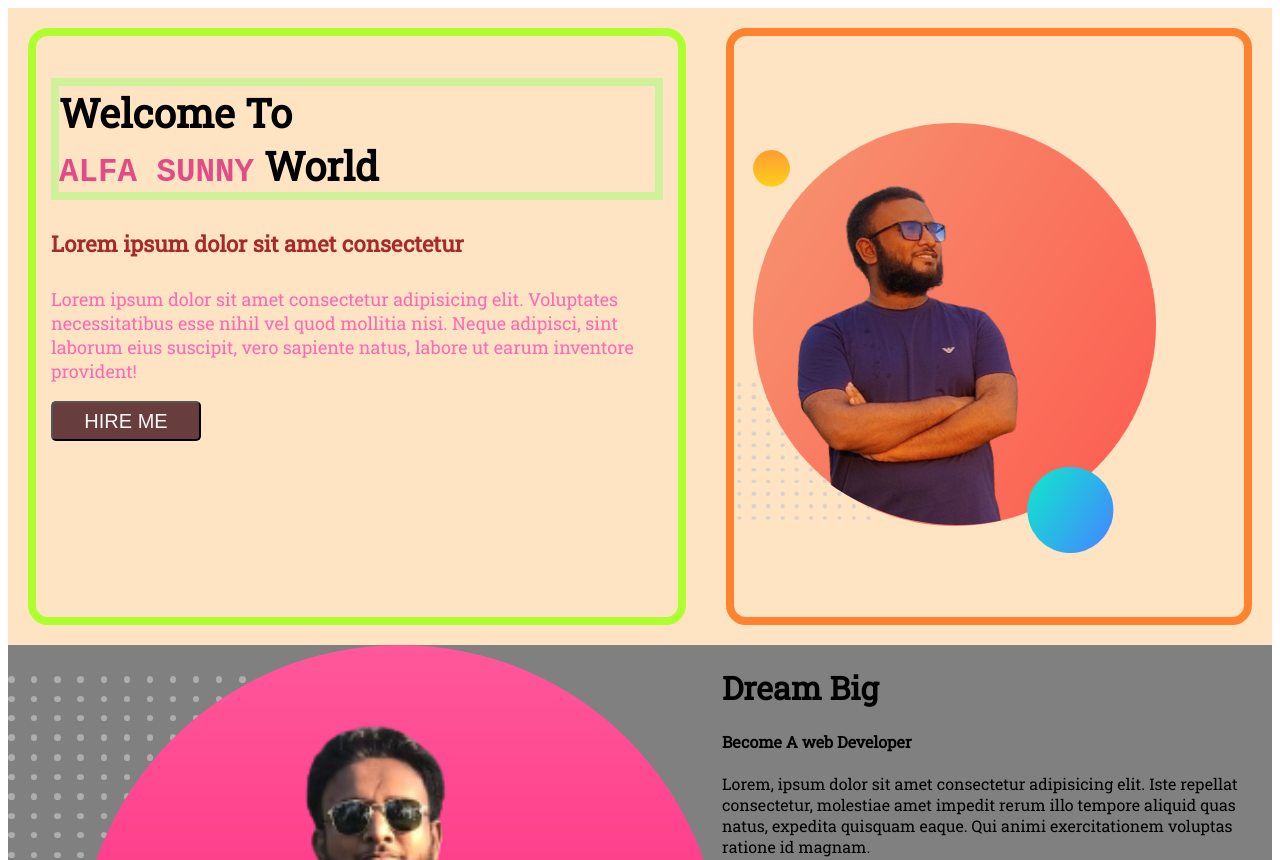
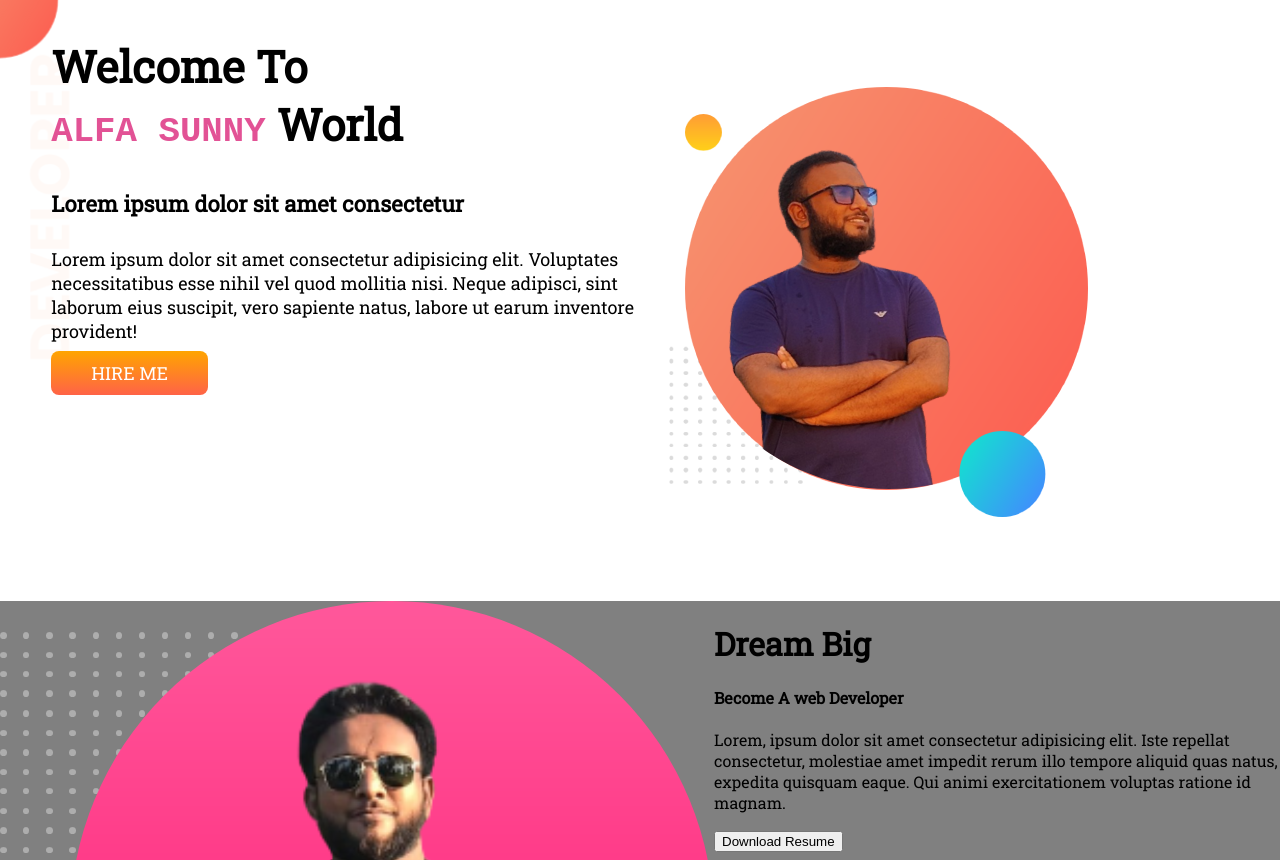
Before and after one commit to alfa22git/Developer-Protfulio, a plain HTML site: page index.html in a window 1280 px wide. Shown: the top 860 px of the page. Drawn offline with Linux system fonts and the light colour scheme.

Commit message:
Done Header Section.

```diff
--- a/index.html
+++ b/index.html
@@ -15,22 +15,23 @@
 
     <body>
 
-        <div class="header_Section">
-            <!-- <img src="images/top-banner.png" alt=""> -->
+        <section class="header_Section">
             <div class="header_text">
                 <h1>Welcome To <br> <samp class="user_name">ALFA SUNNY</samp> World</h1>
+
                 <h4>Lorem ipsum dolor sit amet consectetur</h4>
+
                 <p>Lorem ipsum dolor sit amet consectetur adipisicing elit. Voluptates necessitatibus esse nihil vel
                     quod mollitia nisi. Neque adipisci, sint laborum eius suscipit, vero sapiente natus, labore ut earum
                     inventore provident!</p>
-                <button>HIRE ME</button>
+
+                <a class="link_button" target="_blank" href="https://github.com/alfa22git"> HIRE ME</a>
             </div>
 
             <div class="header_image">
                 <img src="images/alfa_1.png" alt="">
             </div>
-        </div>
-
+        </section>
 
         <div class="middle_section">
             <div>
--- a/style.css
+++ b/style.css
@@ -1,55 +1,55 @@
 body{
     font-family: 'Crimson Text', serif;
     font-family: 'Roboto Slab', serif;
+    margin: 0%;
 }
 
 .header_Section{
     display: flex;
-    background-color: bisque;
+    margin-bottom: 20px;
+    background-image: url(images/top-banner.png);
+    background-repeat: no-repeat;
 
 }
 
 .header_Section h1{
-    border: 8px solid rgb(206, 241, 154);
-    font-size: 2.5em;
+    font-size: 2.75em;
 }
 
 .header_text{
-    border: 8px solid greenyellow;
-    border-radius: 20px;
-    padding: 15px;
-    margin: 20px;
-    width: 60%;
+    /* border: 8px solid greenyellow;
+    border-radius: 20px; */
+    padding-left: 4%;
+    width: 50%;
 
 }
 
 .header_text h4{
     font-size: 22px;
-    color: brown;
 }
 
 .header_text p{
-    color: hotpink;
     font-size: 18px;
 }
 
-.header_text button{
-    color: rgb(247, 247, 247);
-    background-color: rgb(104, 61, 61);
-    border-radius: 5px;
-    width: 150px;
-    height: 40px;
-    font-size: 20px;
+.link_button{
+    font-size: 18px;
+    color: rgb(255, 255, 255);
+    text-decoration: none;
+    background-image:linear-gradient(orange,tomato);
+    padding: 10px 40px;
+    border-radius: 8px;
 }
+
 .user_name{
     color: rgba(216, 24, 114, 0.748);
 
 }
 
 .header_image{
-    border: 8px solid rgb(255, 130, 47);
-    border-radius: 20px;
-    margin: 20px;
+    /* border: 8px solid rgb(255, 130, 47);
+    border-radius: 20px; */
+
     width: 50%;
 
 }
```
